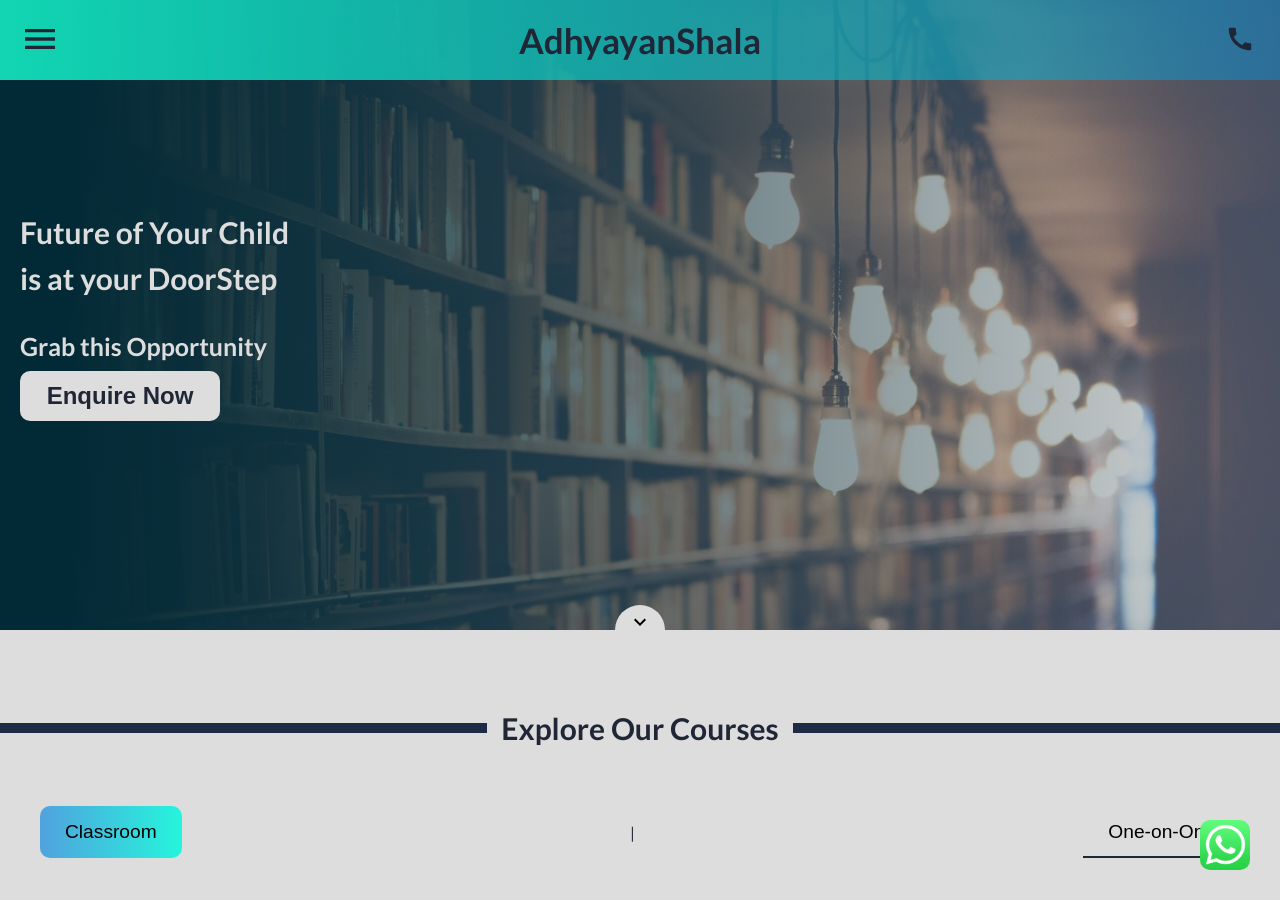
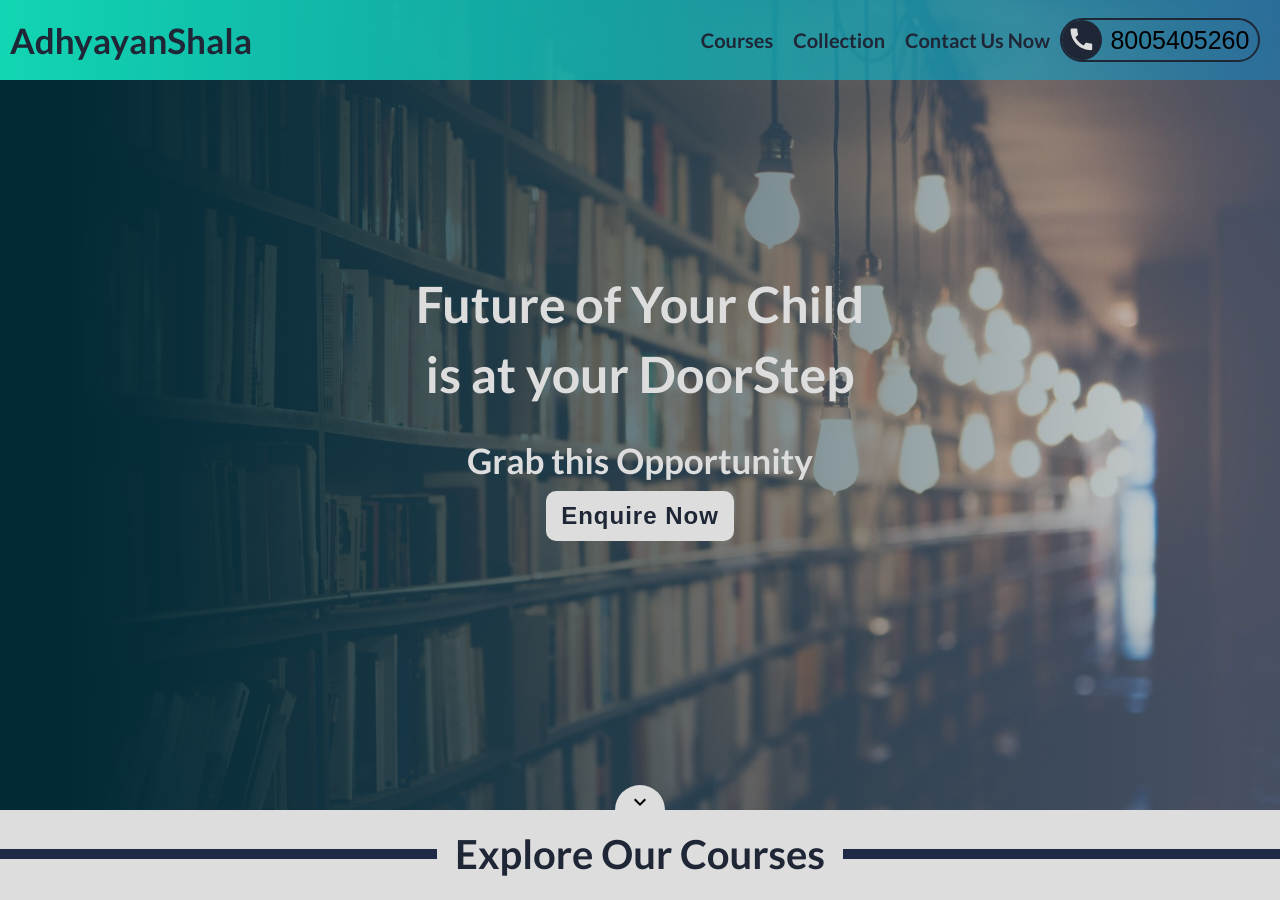
Before and after one commit to joshiCoding/adhyayanShala, a Jekyll site: the page built from index.markdown, in a window 1280 px wide and 900 px high. Built offline with Jekyll 4.4.1, drawn with Linux system fonts in a browser that asks for light colours.

Commit message:
layout adjustment, desktop-tab v ready

```diff
--- a/_layouts/home.html
+++ b/_layouts/home.html
@@ -26,6 +26,23 @@
 
 
 <!-- Header -->
+<div class="header-desktop">
+    <div class="logo">AdhyayanShala</div>
+        <li><a href="#class-info" class="smooth-scroll">Courses</a></li>
+        <li><a href="#collection" class="smooth-scroll">Collection</a></li>
+        <li><a href="#get-in-touch" class="smooth-scroll">Contact Us Now</a></li>
+
+        <button class="call-now">
+            <a href="tel:8005405260">
+                <svg xmlns="http://www.w3.org/2000/svg" height="40" viewBox="0 0 25 20" width="40"><path d="M0 0h24v24H0z" fill="none"/><path d="M20.01 15.38c-1.23 0-2.42-.2-3.53-.56-.35-.12-.74-.03-1.01.24l-1.57 1.97c-2.83-1.35-5.48-3.9-6.89-6.83l1.95-1.66c.27-.28.35-.67.24-1.02-.37-1.11-.56-2.3-.56-3.53 0-.54-.45-.99-.99-.99H4.19C3.65 3 3 3.24 3 3.99 3 13.28 10.73 21 20.01 21c.71 0 .99-.63.99-1.18v-3.45c0-.54-.45-.99-.99-.99z"/></svg>
+            </a>
+            <p>
+                8005405260
+            </p>
+        </button>
+</div>
+
+
 <header>
     <nav class="main-nav">
     <button class="main-nav-btn nav-open-btn">
@@ -33,6 +50,7 @@
     </button>
     <div class="nav-container">
         <button class="nav-close-btn"><svg xmlns="http://www.w3.org/2000/svg" height="50" viewBox="0 0 22 22" width="50"><path d="M0 0h24v24H0z" fill="none"/><path d="M19 6.41L17.59 5 12 10.59 6.41 5 5 6.41 10.59 12 5 17.59 6.41 19 12 13.41 17.59 19 19 17.59 13.41 12z"/></svg></button>
+
         <li class="active-page">Home</li>
         <li><a href="#class-info" class="smooth-scroll">Courses</a></li>
         <li><a href="#collection" class="smooth-scroll">Collection</a></li>
@@ -66,8 +84,11 @@
     <div class="logo">AdhyayanShala</div>
     <button class="call-now">
         <a href="tel:8005405260">
-            <svg xmlns="http://www.w3.org/2000/svg" height="40" viewBox="0 0 24 24" width="40"><path d="M0 0h24v24H0z" fill="none"/><path d="M20.01 15.38c-1.23 0-2.42-.2-3.53-.56-.35-.12-.74-.03-1.01.24l-1.57 1.97c-2.83-1.35-5.48-3.9-6.89-6.83l1.95-1.66c.27-.28.35-.67.24-1.02-.37-1.11-.56-2.3-.56-3.53 0-.54-.45-.99-.99-.99H4.19C3.65 3 3 3.24 3 3.99 3 13.28 10.73 21 20.01 21c.71 0 .99-.63.99-1.18v-3.45c0-.54-.45-.99-.99-.99z"/></svg>
+            <svg xmlns="http://www.w3.org/2000/svg" height="40" viewBox="0 0 25 20" width="40"><path d="M0 0h24v24H0z" fill="none"/><path d="M20.01 15.38c-1.23 0-2.42-.2-3.53-.56-.35-.12-.74-.03-1.01.24l-1.57 1.97c-2.83-1.35-5.48-3.9-6.89-6.83l1.95-1.66c.27-.28.35-.67.24-1.02-.37-1.11-.56-2.3-.56-3.53 0-.54-.45-.99-.99-.99H4.19C3.65 3 3 3.24 3 3.99 3 13.28 10.73 21 20.01 21c.71 0 .99-.63.99-1.18v-3.45c0-.54-.45-.99-.99-.99z"/></svg>
         </a>
+        <p>
+            8005405260
+        </p>
     </button>
 </header>
 
@@ -103,7 +124,7 @@
    <h1>Explore Our Courses</h1>
    <p id="class-type-container">
        <button class="class-type-btn classroom-btn">Classroom</button>
-       |
+       <span>|</span>
        <button class="class-type-btn class-type-goto one-on-one-btn">One-on-One</button>
    </p>
    <div class="class-type-container">
@@ -169,6 +190,9 @@
             Book a Free Demo Now
         </a>
     </button>
+
+
+
  </div>
 
  <div class="fee-info">
--- a/assets/css/styles.scss
+++ b/assets/css/styles.scss
@@ -36,10 +36,16 @@ body{
     a{
     color:var(--font-color);
     }
-
+    display:flex;
+    flex-direction:column;
+    align-items:center;
+    justify-content:center;
 
 }
 // for header
+.header-desktop{
+    display:none;
+}
 header{
     display:flex;
     justify-content: space-between;
@@ -57,6 +63,7 @@ header{
 //content
 .hero{
     height:70vh;
+    width:100%;
     button{
         a{
             text-decoration:none;
@@ -71,6 +78,7 @@ header{
 .about-us,
 .articles,
 .footer{
+    width:100%;
     height: auto;
     display:flex;
     flex-direction:column;
@@ -114,17 +122,9 @@ header{
             left:105%;
         }
     }
-    button{
-        a{
-            text-decoration:none;
-        }
-    }
 
 
-}
-.about-us{
-    background: #c1c1c1;
-    border-radius: 67px 0px;
+
 }
 
 // ---------components--------
@@ -208,6 +208,7 @@ header{
 //common button throughout design
 .to-contact-btn{
     width:100%;
+    max-width:450px;
     border:none;
     border-radius:20px;
     background: var(--gradient-left-dark);
@@ -216,10 +217,14 @@ header{
     font-size:25px;
     font-weight:bold;
     margin-top:10px;
+    a{
+        text-decoration:none;
+    }
 
 }
 // band design
 .band{
+    width:100%;
     background:var(--gradient-right-dark);
     padding:20px 0;
     text-align:center;
@@ -350,6 +355,9 @@ header{
         svg{
             height:30px;
             width:30px;
+        }
+        p{
+            display:none;
         }
     }
 
@@ -569,8 +577,6 @@ header{
 
 // get in touch
 .get-in-touch{
-    // background: linear-gradient(89.12deg, #2EBBA2 0.84%, #32B3AA 0.85%, #33B0AE 0.86%, #7390F4 99.07%);
-    //  background: linear-gradient(90deg, #25F5DC 2.38%, rgba(1, 129, 223, 0.97) 100%);
      background: linear-gradient(270deg, #25F5DC 0%, rgba(1, 129, 223, 0.64) 100%);
     text-align:left;
     align-items:flex-start;
@@ -613,9 +619,10 @@ header{
 }
 //about us
 .about-us{
-    //  background: linear-gradient(89.12deg, #2EBBA2 0.84%, #32B3AA 0.85%, #33B0AE 0.86%, #7390F4 99.07%);
-    // background: linear-gradient(90deg, #25F5DC 2.38%, rgba(1, 129, 223, 0.97) 100%);
-    background: linear-gradient(270deg, #25F5DC 0%, rgba(1, 129, 223, 0.64) 100%);
+    max-width:800px;
+    background:var(--gradient-left-dark);
+    border-radius: 67px 0px;
+
     p{
         padding:20px;
     }
@@ -624,9 +631,185 @@ header{
 //----------------Footer-----------
 //follow
 footer{
+    width:100%;
     //foot
     .foot{
         padding:20px;
         text-align:center;
     }
 }
+
+
+// responsive tablet design
+
+@media only screen and (min-width : 700px){
+
+    .fixed-wapp{
+        display:none;
+    }
+    //layout
+    .class-info,
+    .fee-info,
+    .teaching-info,
+    .get-in-touch,
+    .collection,
+    .about-us,
+    .articles{
+        h1{
+            font-size:40px;
+        }
+
+    }
+     //common components
+   .to-contact-btn{
+        width:auto;
+    }
+
+    .band{
+        padding:40px;
+    }
+
+
+   header{
+       .call-now{
+           border:2px solid var(--font-color);
+           border-radius:40px;
+           margin-right:20px;
+           width:200px;
+           height:44px;
+           display:flex;
+           justify-content:flex-start;
+           align-items:center;
+           a{
+                width:40px;
+                height:40px;
+                align-self:flex-end;
+                border:2px solid var(--font-color);
+                border-radius:50%;
+                background:var(--font-color);
+                svg{
+                    fill:#DDD;
+                }
+
+            }
+           p{
+               display:inline-block;
+               font-size:25px;
+               width:80%;
+           }
+           &:hover{
+                transform:none;
+                transition:none;
+            }
+            &:active{
+                transform:none;
+                transition:none;
+            }
+       }
+   }
+
+   .hero{
+        height:90vh;
+        .hero-content{
+            align-items:center;
+
+            h1{
+                font-size:50px;
+                color:#ddd;
+            }
+            h2{
+                font-size:35px;
+            }
+           button{
+               width:auto;
+               a{
+                display:inline-block;
+                letter-spacing:1px;
+                padding:0 15px;
+               }
+
+           }
+        }
+
+   }
+   .class-info{
+       padding-top:20px;
+
+       #demo-info{
+           font-size:35px;
+       }
+       .book-demo{
+           width:400px;
+       }
+   }
+
+
+}
+
+//responsive design for desktop
+@media only screen and (min-width : 900px){
+    header{
+        display:none;
+    }
+
+    .header-desktop{
+        display:flex;
+        justify-content: flex-end;
+        align-items:center;
+        text-align:center;
+        width:100vw;
+        height:80px;
+        position:fixed;
+        top:0;
+        left:0;
+        z-index:400;
+        background: var(--gradient-right);
+        li{
+            list-style:none;
+            text-align:left;
+            padding: 10px ;
+            font-size:20px;
+            font-weight:bold;
+            a{
+                text-decoration:none;
+             }
+        }
+        .logo{
+            font-weight:bolder;
+            font-size:35px;
+            position:absolute;
+            left:10px;
+        }
+        .call-now{
+            border:2px solid var(--font-color);
+            border-radius:40px;
+            height:44px;
+            width:200px;
+            margin-right:20px;
+            display:flex;
+            justify-content:flex-start;
+            align-items:center;
+            background:none;
+            a{
+                width:40px;
+                height:40px;
+                align-self:flex-end;
+                border:2px solid var(--font-color);
+                border-radius:50%;
+                background:var(--font-color);
+                svg{
+                    fill:#DDD;
+                    height:30px;
+                    width:30px;
+                }
+
+                }
+            p{
+                display:inline-block;
+                font-size:25px;
+                width:80%;
+            }
+        }
+
+    }
+}
```
Also changed, not shown: 3 other files. Lines whose indentation alone changed are shown as unchanged.
